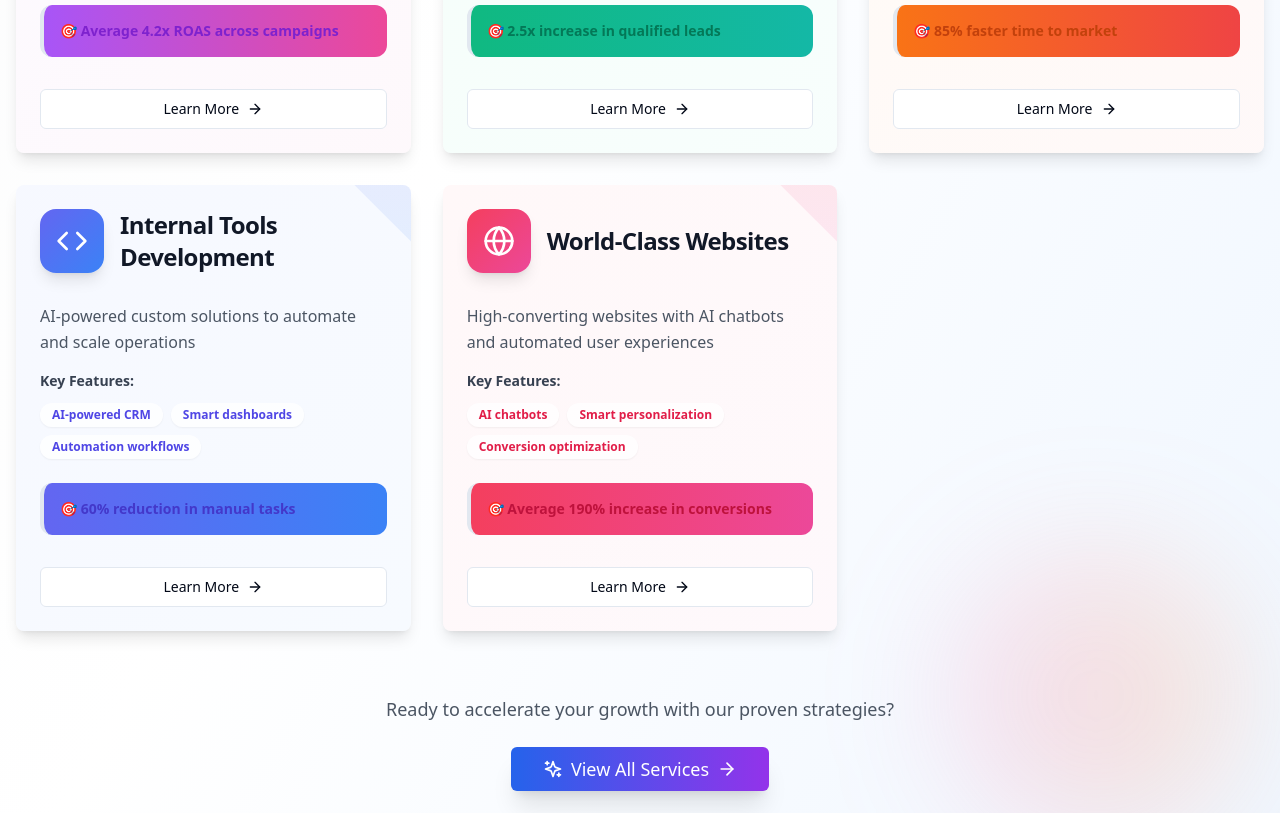
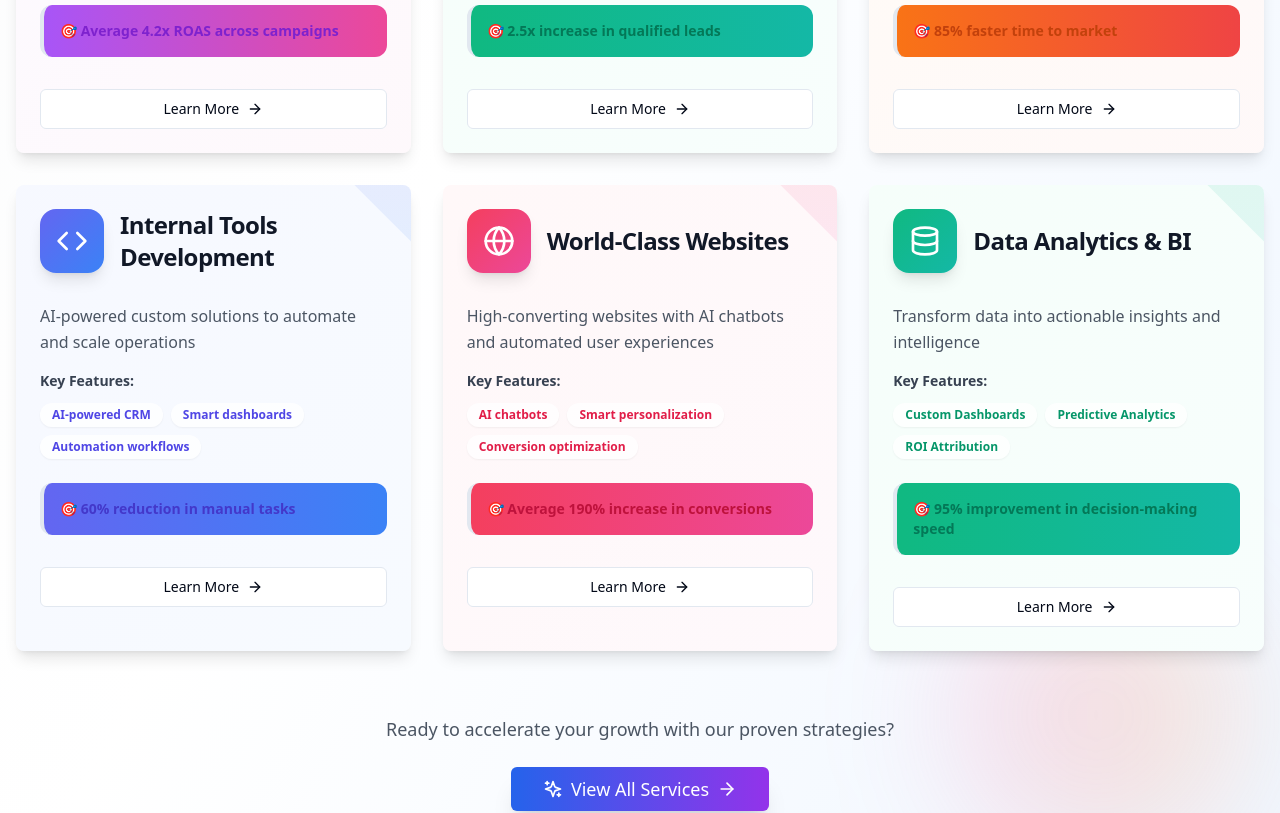
Before and after one commit to adonisarun123/mm-site, a Next.js app: page / in a window 1280 px wide. Shown: the part 3500-4313 px from the top of the page. Built offline with nearby package versions, Linux system fonts and the light colour scheme.

Commit message:
Refactor: Adjust homepage services to display 9 cards in a 3x3 grid

```diff
--- a/src/components/sections/Services.tsx
+++ b/src/components/sections/Services.tsx
@@ -3,7 +3,7 @@
 import { Card, CardContent, CardDescription, CardHeader, CardTitle } from "@/components/ui/card"
 import { Badge } from "@/components/ui/badge"
 import { Button } from "@/components/ui/button"
-import { ArrowRight, Search, Target, FileText, TrendingUp, Code, Globe, Sparkles, Bot, Zap } from "lucide-react"
+import { ArrowRight, Search, Target, FileText, TrendingUp, Code, Globe, Sparkles, Bot, Zap, Database } from "lucide-react"
 import { useState } from "react"
 import Link from "next/link"
 
@@ -103,6 +103,18 @@ const services = [
     iconColor: "text-rose-600",
     resultColor: "text-rose-700",
     href: "/services/websites"
+  },
+  {
+    icon: Database,
+    title: "Data Analytics & BI",
+    description: "Transform data into actionable insights and intelligence",
+    features: ["Custom Dashboards", "Predictive Analytics", "ROI Attribution"],
+    result: "95% improvement in decision-making speed",
+    gradient: "from-emerald-500 to-teal-500",
+    bgGradient: "from-emerald-50 to-teal-50",
+    iconColor: "text-emerald-600",
+    resultColor: "text-emerald-700",
+    href: "/services/data-analytics"
   }
 ]
 
```
